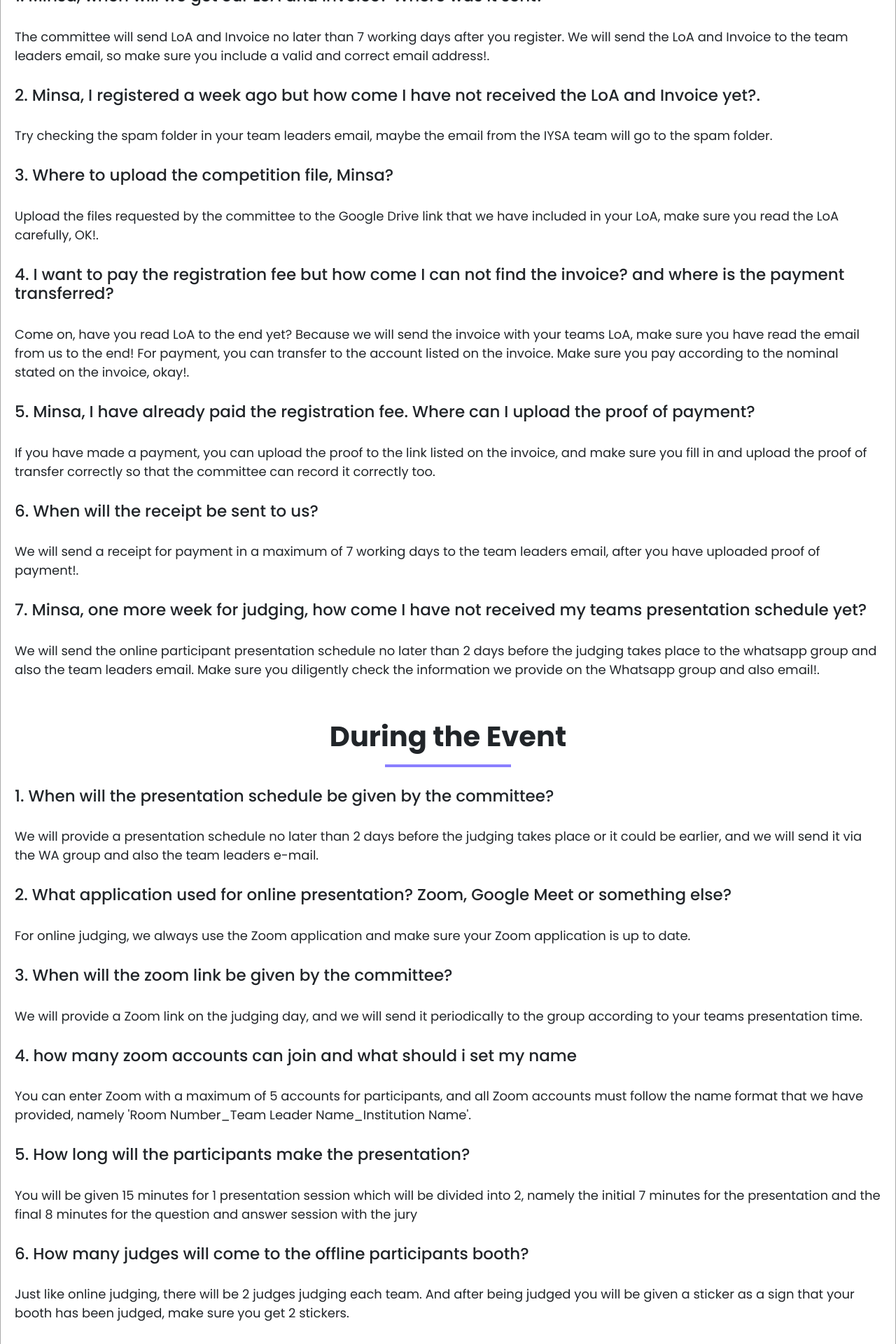
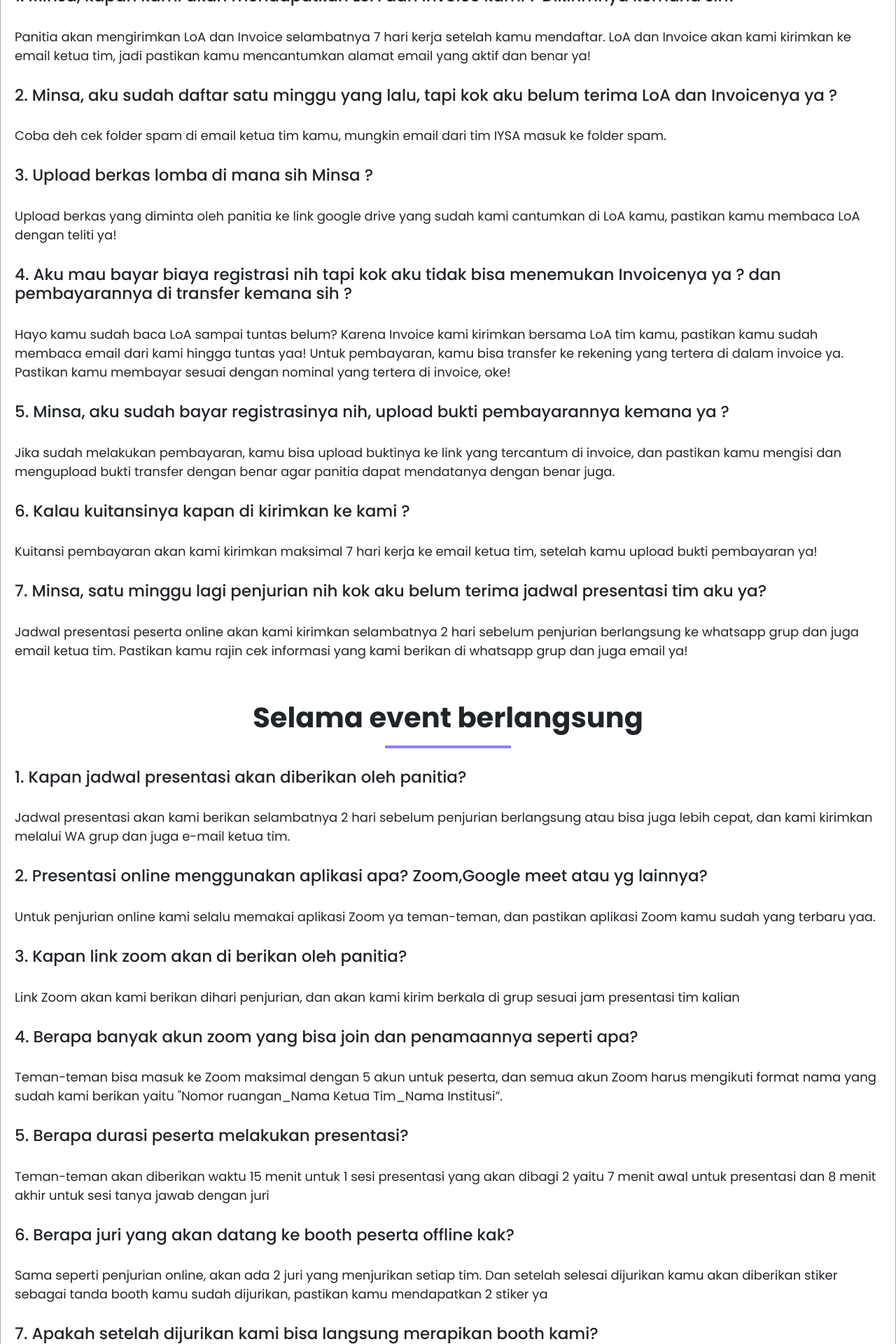
Before and after one commit to iysaofficial/officiallktin, a React (Create React App) app: page /Faq in a window 1280 px wide. Shown: the part 480-2400 px from the top of the page at 70% size. Built offline with nearby package versions, Linux system fonts and the light colour scheme.

Commit message:
maintenance

```diff
--- a/src/components/AboutComps.js
+++ b/src/components/AboutComps.js
@@ -28,8 +28,8 @@ const AboutComps = () => {
                 See More
               </a> */}
             <button type="button" class="slep btn-outline-primary mt-3">
-              <a href="https://docs.google.com/forms/d/e/1FAIpQLSfj1bfALpUsQUhTyYF0eITSo_DcoBXTEIfRAAPA05Weiv_-eg/viewform" rel="noreferrer noopener" target="_blank">
-                Pendaftaran
+              <a href="/" rel="noreferrer noopener">
+                Pendaftaran Ditutup
               </a>
             </button>
           </div>
--- a/src/components/CategoryComps.js
+++ b/src/components/CategoryComps.js
@@ -3,7 +3,7 @@ import "../css/Category.css";
 const CategoryComps = () => {
   return (
     <section class="products">
-      <h2>Our Category</h2>
+      <h2>Kategori</h2>
       <div class="all-products">
         <div class="product gap-2">
           <img src="./assets/logo/Inovation.WebP" />
--- a/src/components/FaqComps.js
+++ b/src/components/FaqComps.js
@@ -6,163 +6,171 @@ const FaqComps = () => {
       <div id="About" class="cards mx-auto">
         <div class="card-header text-center">FAQ</div>
         <div class="card-body">
-          <h1 className="garis-bawah text-center mt-5 mb-5 fw-bold">After Register</h1>
+          <h1 className="garis-bawah text-center mt-5 mb-5 fw-bold">
+            Setelah Mendaftar
+          </h1>
           {/* <h3 className="garis-bawah"></h3> */}
           <h3>
-            1. Minsa, when will we get our LoA and Invoice? Where was it sent?
+            1. Minsa, kapan kami akan mendapatkan LoA dan invoice kami ?
+            Dikirimnya kemana sih?
           </h3>
           <p class="card-text">
-            The committee will send LoA and Invoice no later than 7 working days
-            after you register. We will send the LoA and Invoice to the team
-            leaders email, so make sure you include a valid and correct email
-            address!.
+            Panitia akan mengirimkan LoA dan Invoice selambatnya 7 hari kerja
+            setelah kamu mendaftar. LoA dan Invoice akan kami kirimkan ke email
+            ketua tim, jadi pastikan kamu mencantumkan alamat email yang aktif
+            dan benar ya!
           </p>
           <h3>
-            2. Minsa, I registered a week ago but how come I have not received
-            the LoA and Invoice yet?.
+            2. Minsa, aku sudah daftar satu minggu yang lalu, tapi kok aku belum
+            terima LoA dan Invoicenya ya ?
           </h3>
           <p class="card-text">
-            Try checking the spam folder in your team leaders email, maybe the
-            email from the IYSA team will go to the spam folder.
+            Coba deh cek folder spam di email ketua tim kamu, mungkin email dari
+            tim IYSA masuk ke folder spam.
           </p>
-          <h3>3. Where to upload the competition file, Minsa?</h3>
+          <h3>3. Upload berkas lomba di mana sih Minsa ?</h3>
           <p class="card-text">
-            Upload the files requested by the committee to the Google Drive link
-            that we have included in your LoA, make sure you read the LoA
-            carefully, OK!.
+            Upload berkas yang diminta oleh panitia ke link google drive yang
+            sudah kami cantumkan di LoA kamu, pastikan kamu membaca LoA dengan
+            teliti ya!
           </p>
           <h3>
-            4. I want to pay the registration fee but how come I can not find
-            the invoice? and where is the payment transferred?
+            4. Aku mau bayar biaya registrasi nih tapi kok aku tidak bisa
+            menemukan Invoicenya ya ? dan pembayarannya di transfer kemana sih ?
           </h3>
           <p class="card-text">
-            Come on, have you read LoA to the end yet? Because we will send the
-            invoice with your teams LoA, make sure you have read the email from
-            us to the end! For payment, you can transfer to the account listed
-            on the invoice. Make sure you pay according to the nominal stated on
-            the invoice, okay!.
+            Hayo kamu sudah baca LoA sampai tuntas belum? Karena Invoice kami
+            kirimkan bersama LoA tim kamu, pastikan kamu sudah membaca email
+            dari kami hingga tuntas yaa! Untuk pembayaran, kamu bisa transfer ke
+            rekening yang tertera di dalam invoice ya. Pastikan kamu membayar
+            sesuai dengan nominal yang tertera di invoice, oke!
           </p>
           <h3>
-            5. Minsa, I have already paid the registration fee. Where can I
-            upload the proof of payment?
+            5. Minsa, aku sudah bayar registrasinya nih, upload bukti
+            pembayarannya kemana ya ?
           </h3>
           <p class="card-text">
-            If you have made a payment, you can upload the proof to the link
-            listed on the invoice, and make sure you fill in and upload the
-            proof of transfer correctly so that the committee can record it
-            correctly too.
+            Jika sudah melakukan pembayaran, kamu bisa upload buktinya ke link
+            yang tercantum di invoice, dan pastikan kamu mengisi dan mengupload
+            bukti transfer dengan benar agar panitia dapat mendatanya dengan
+            benar juga.
           </p>
-          <h3>6. When will the receipt be sent to us?</h3>
+          <h3>6. Kalau kuitansinya kapan di kirimkan ke kami ?</h3>
           <p class="card-text">
-            We will send a receipt for payment in a maximum of 7 working days to
-            the team leaders email, after you have uploaded proof of payment!.
+            Kuitansi pembayaran akan kami kirimkan maksimal 7 hari kerja ke
+            email ketua tim, setelah kamu upload bukti pembayaran ya!
           </p>
           <h3>
-            7. Minsa, one more week for judging, how come I have not received my
-            teams presentation schedule yet?
+            7. Minsa, satu minggu lagi penjurian nih kok aku belum terima jadwal
+            presentasi tim aku ya?
           </h3>
           <p class="card-text">
-            We will send the online participant presentation schedule no later
-            than 2 days before the judging takes place to the whatsapp group and
-            also the team leaders email. Make sure you diligently check the
-            information we provide on the Whatsapp group and also email!.
+            Jadwal presentasi peserta online akan kami kirimkan selambatnya 2
+            hari sebelum penjurian berlangsung ke whatsapp grup dan juga email
+            ketua tim. Pastikan kamu rajin cek informasi yang kami berikan di
+            whatsapp grup dan juga email ya!
           </p>
           {/* <a href="#" class="btn btn-primary">
           Go somewhere
         </a> */}
-          <h1 className="garis-bawah text-center mt-5 mb-5 fw-bold">During the Event</h1>
+          <h1 className="garis-bawah text-center mt-5 mb-5 fw-bold">
+            Selama event berlangsung
+          </h1>
+          <h3>1. Kapan jadwal presentasi akan diberikan oleh panitia?</h3>
+          <p class="card-text">
+            Jadwal presentasi akan kami berikan selambatnya 2 hari sebelum
+            penjurian berlangsung atau bisa juga lebih cepat, dan kami kirimkan
+            melalui WA grup dan juga e-mail ketua tim.
+          </p>
           <h3>
-            1. When will the presentation schedule be given by the committee?
+            2. Presentasi online menggunakan aplikasi apa? Zoom,Google meet atau
+            yg lainnya?
           </h3>
           <p class="card-text">
-            We will provide a presentation schedule no later than 2 days before
-            the judging takes place or it could be earlier, and we will send it
-            via the WA group and also the team leaders e-mail.
+            Untuk penjurian online kami selalu memakai aplikasi Zoom ya
+            teman-teman, dan pastikan aplikasi Zoom kamu sudah yang terbaru yaa.
+          </p>
+          <h3>3. Kapan link zoom akan di berikan oleh panitia?</h3>
+          <p class="card-text">
+            Link Zoom akan kami berikan dihari penjurian, dan akan kami kirim
+            berkala di grup sesuai jam presentasi tim kalian
           </p>
           <h3>
-            2. What application used for online presentation? Zoom, Google Meet
-            or something else?
+            4. Berapa banyak akun zoom yang bisa join dan penamaannya seperti
+            apa?
           </h3>
           <p class="card-text">
-            For online judging, we always use the Zoom application and make sure
-            your Zoom application is up to date.
+            Teman-teman bisa masuk ke Zoom maksimal dengan 5 akun untuk peserta,
+            dan semua akun Zoom harus mengikuti format nama yang sudah kami
+            berikan yaitu "Nomor ruangan_Nama Ketua Tim_Nama Institusi”.
           </p>
-          <h3>3. When will the zoom link be given by the committee?</h3>
+          <h3>5. Berapa durasi peserta melakukan presentasi?</h3>
           <p class="card-text">
-            We will provide a Zoom link on the judging day, and we will send it
-            periodically to the group according to your teams presentation time.
+            Teman-teman akan diberikan waktu 15 menit untuk 1 sesi presentasi
+            yang akan dibagi 2 yaitu 7 menit awal untuk presentasi dan 8 menit
+            akhir untuk sesi tanya jawab dengan juri
+          </p>
+          <h3>6. Berapa juri yang akan datang ke booth peserta offline kak?</h3>
+          <p class="card-text">
+            Sama seperti penjurian online, akan ada 2 juri yang menjurikan
+            setiap tim. Dan setelah selesai dijurikan kamu akan diberikan stiker
+            sebagai tanda booth kamu sudah dijurikan, pastikan kamu mendapatkan
+            2 stiker ya
           </p>
           <h3>
-            4. how many zoom accounts can join and what should i set my name
+            7. Apakah setelah dijurikan kami bisa langsung merapikan booth kami?
           </h3>
           <p class="card-text">
-            You can enter Zoom with a maximum of 5 accounts for participants,
-            and all Zoom accounts must follow the name format that we have
-            provided, namely 'Room Number_Team Leader Name_Institution Name'.
-          </p>
-          <h3>5. How long will the participants make the presentation?</h3>
-          <p class="card-text">
-            You will be given 15 minutes for 1 presentation session which will
-            be divided into 2, namely the initial 7 minutes for the presentation
-            and the final 8 minutes for the question and answer session with the
-            jury
-          </p>
-          <h3>
-            6. How many judges will come to the offline participants booth?
-          </h3>
-          <p class="card-text">
-            Just like online judging, there will be 2 judges judging each team.
-            And after being judged you will be given a sticker as a sign that
-            your booth has been judged, make sure you get 2 stickers.
-          </p>
-          <h3>7. Can we tidy up our booth after being judged?</h3>
-          <p class="card-text">
-            You can start tidying up the booth when all the teams have finished
-            being judged, so if you have finished judging you can visit the
-            booths of other participants first
+            Kamu bisa mulai merapikan booth ketika semua tim sudah selesai
+            dijurikan ya, jadi kalau kamu sudah selesai dijurikan kamu bisa
+            berkunjung dulu ke booth peserta lain
           </p>
           {/* <a href="#" class="btn btn-primary">
           Go somewhere
         </a> */}
-          <h1 className="garis-bawah text-center mt-5 mb-5 fw-bold">After the Event</h1>
-          <h3>1. When will the winners be announced?</h3>
+          <h1 className="garis-bawah text-center mt-5 mb-5 fw-bold">
+            Setelah Acara
+          </h1>
+          <h3>1. Kapan pemngumuman pemenang?</h3>
           <p class="card-text">
-            Announcement of winners is held on the last day of each event, you
-            can check the date on the schedule listed in the Guide Book.
+            Pengumuman pemenang dilaksanakan pada hari terakhir disetiap event,
+            kamu bisa cek tanggalnya di jadwal yang tertera di Guide Book.
           </p>
-          <h3>2. Where can we see the winning results?</h3>
+          <h3>2. Di mana kami bisa melihat hasil pemenang </h3>
           <p class="card-text">
-            You can check the final results on the official website of the event
-            you are participating in
+            Kamu bisa cek hasil pemenang di official website dari event yang
+            kamu ikuti
           </p>
-          <h3>3. When will the E-certificate be sent?</h3>
+          <h3>3. Kapan E-certificate akan dikirmkan</h3>
           <p class="card-text">
-            IYSA DOES NOT send E-Certificates to National participants or
-            Indonesian Participants who take part in online events. Online
-            National Participants will only receive a certificate in
-            printed/hard form which will later be sent along with the medals via
-            the JNE expedition
+            IYSA TIDAK mengirimkan E-Certificate untuk peserta Nasional atau
+            Peserta Indonesia yang mengikuti event secara online. Peserta
+            Nasional Online hanya akan mendapatkan sertifikat dalam bentuk
+            TERCETAK/Hard yang nantinya akan dikirimkan bersama dengan medali
+            melalui ekspedisi JNE
           </p>
-          <h3>4. When is the online delivery of participant certificates?</h3>
+          <h3>4. Kapan pengiriman sertifikat peserta online?</h3>
           <p class="card-text">
-            The certificate will be sent no later than one month after the
-            announcement of the winner. You can periodically check the delivery
-            receipt that we sent on the Whatsapp group whether your certificate
-            has been sent or not.
+            Sertifikat akan dikirimkan selambatnya satu bulan setelah pengumuman
+            pemenang. Kamu bisa cek secara berkala resi pengiriman yang kami
+            kirimkan di Whatsapp grup apakah sertifikat kamu sudah dikirim atau
+            belum.
           </p>
-          <h3>5. Where can we get a supervisor certificate?</h3>
+          <h3>
+            5. Dimana kami bisa mendapatkan sertifikat supervisor/pembimbing?
+          </h3>
           <p class="card-text">
-            You can see and download the supervisor certificate on the official
-            website of the event you are participating in.
+            Kamu bisa melihat dan mengunduh sertifikat supervisor/pembimbing di
+            official website dari event yang kamu ikuti
           </p>
-          <h3>6. How to do medal doubling?</h3>
+          <h3>6. Bagaimana cara melakukan penggandaan medali?</h3>
           <p class="card-text">
-            For offline participants, you can immediately duplicate the medals
-            on the spot after the announcement of the winners takes place. And
-            for online participants, you can duplicate the medals via the link
-            we sent on the Whatsapp group, we will send duplicate information on
-            the Whatsapp group no later than 2 days after the announcement of
-            the winner.
+            Untuk peserta offline kamu bisa langsung melakukan penggandaan
+            medali di tempat setelah pengumuman pemenang berlangsung. Dan untuk
+            peserta online kamu bisa melakukan penggandaan medali melalui link
+            yang kami kirimkan di Whatsapp grup, kami akan mengirimkan informasi
+            penggandaan di Whatsapp grup selambatnya 2 hari setelah pengumuman
+            pemenang.
           </p>
         </div>
       </div>
--- a/src/components/FooterComps.js
+++ b/src/components/FooterComps.js
@@ -19,7 +19,7 @@ const FooterComps = () => {
       <div className="rowFooter">
         <div className="colFooter">
           <img
-            src="./assets/logo/iif2.WebP"
+            src="./assets/logo/iif2.png"
             alt="Footer Logo"
             className="logoFooter"
           ></img>
--- a/src/css/Footer.css
+++ b/src/css/Footer.css
@@ -15,11 +15,11 @@ footer {
   }
 
   .colFooter ul li a:hover{
-    color: #000000;
+    color: #8a7fff;
   }
 
   .colFooter a:hover{
-    color: #000000;
+    color: #8a7fff;
   }
 
   .rowFooter {
```
Also changed, not shown: src/components/ContactComps.js (+6 -6 lines), public/assets/logo/iif2.png (renamed from public/assets/logo/iif2.webp).
